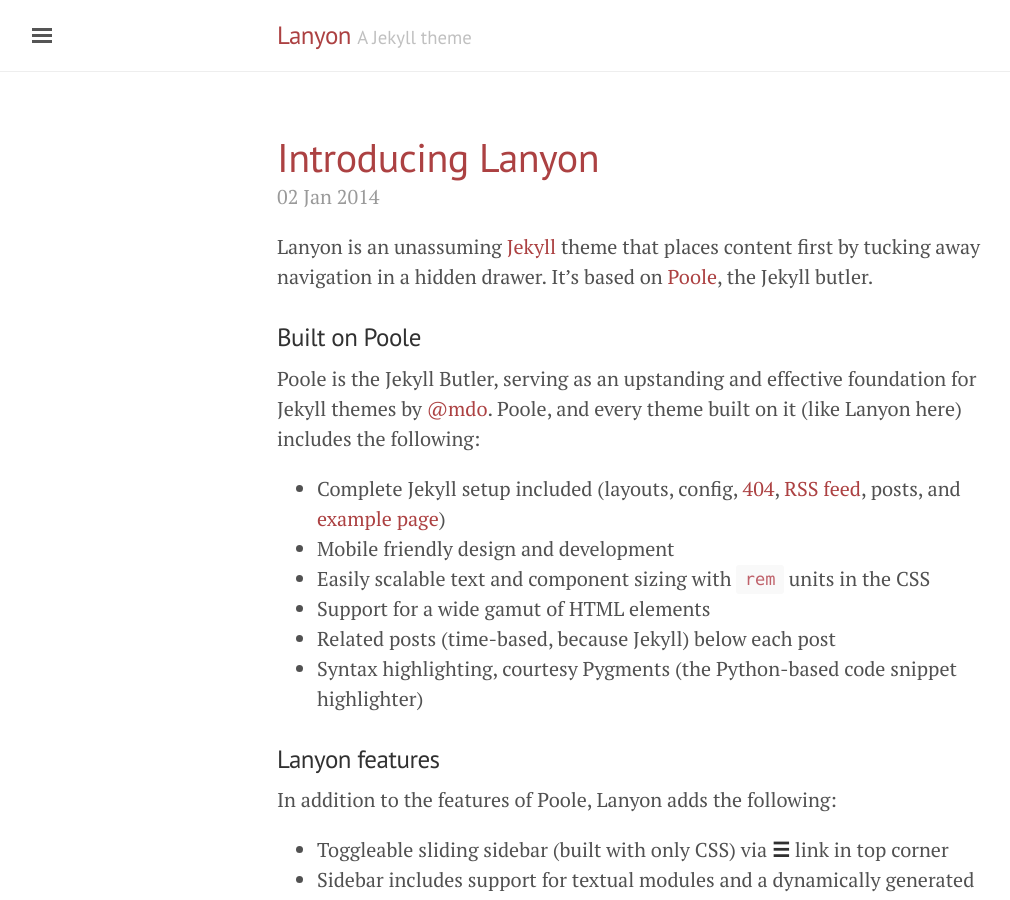
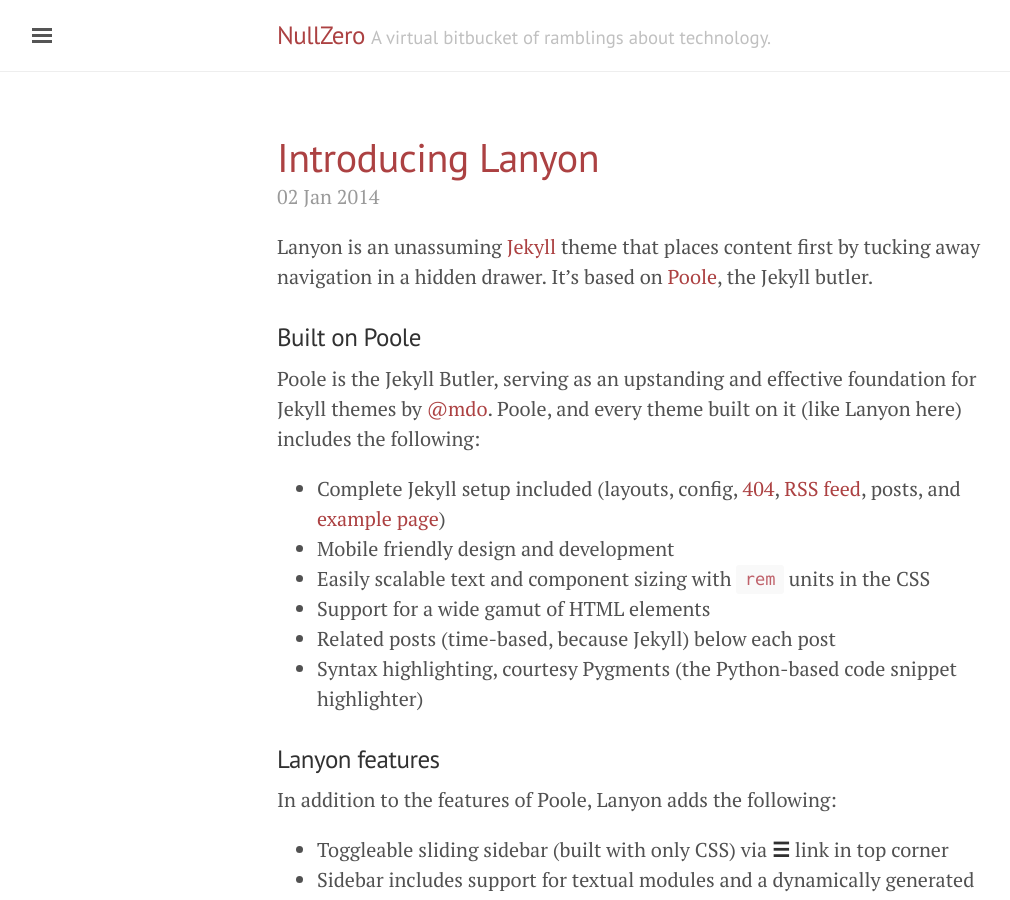
Before and after one commit to nullzeroio/nullzeroio.github.io, a Jekyll site: the page built from index.html, in a window 1280 px wide and 900 px high. Shown: the whole window, without its empty margins (3-1013 px from the left). Built offline with Jekyll 4.4.1, drawn with Linux system fonts in a browser that asks for light colours; the list of posts is cut into pages by our own code.

Commit message:
Updates
Signed-off-by: Kevin Kirkpatrick <kevin@nullzero.io>

```diff
--- a/_config.yml
+++ b/_config.yml
@@ -4,18 +4,19 @@
 permalink:           pretty
 
 # Setup
-title:               Lanyon
-tagline:             'A Jekyll theme'
-description:         'A reserved <a href="http://jekyllrb.com" target="_blank">Jekyll</a> theme that places the utmost gravity on content with a hidden drawer. Made by <a href="https://twitter.com/mdo" target="_blank">@mdo</a>.'
-url:                 http://lanyon.getpoole.com
+title:               NullZero
+tagline:             'A virtual bitbucket of ramblings about technology.'
+description:         'A virtual bitbucket of ramblings about technology.'
+url:                 http://www.nullzero.io
 baseurl:             ''
 paginate:            5
+highlighter: true
 
 # About/contact
 author:
-  name:              Mark Otto
-  url:               https://twitter.com/mdo
-  email:             markdotto@gmail.com
+  name:              Kevin Kirkpatrick
+  url:               https://twitter.com/vscripter
+  email:             kevin@nullzero.io
 
 # Custom vars
 version:             1.0.0
```
Also changed, not shown: 7 other files.
